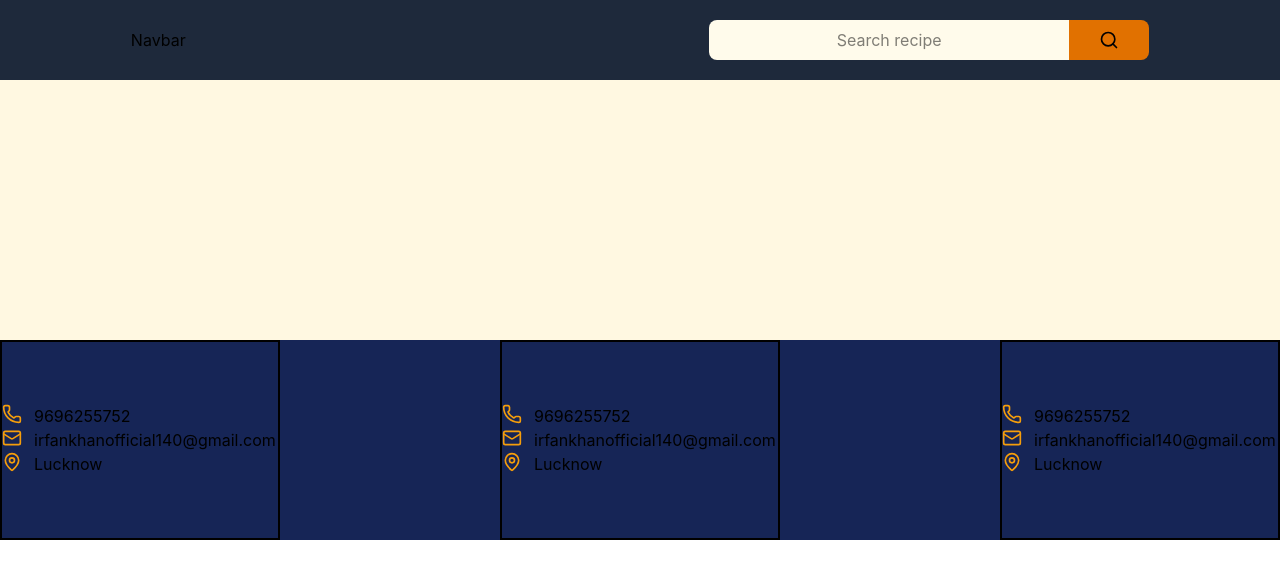
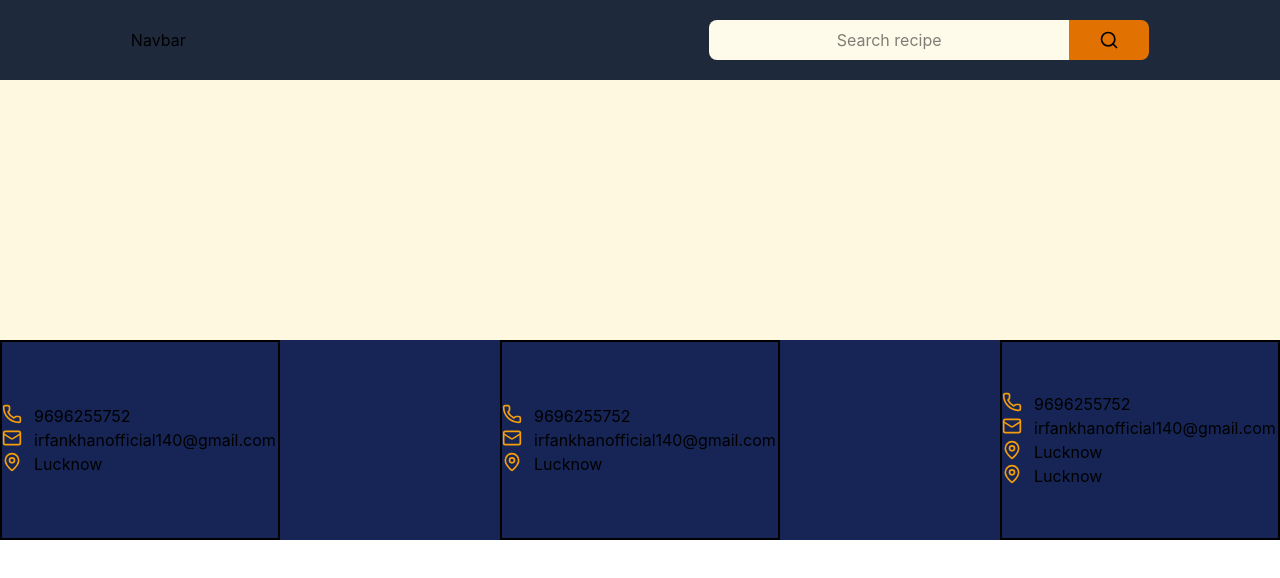
Before and after one commit to DevIrfankhan/FoodsRecipe, a React (Vite) app: page /recipe/1 in a window 1280 px wide. Shown: the top 578 px of the page. Built offline with nearby package versions, Linux system fonts and the light colour scheme; no server answers.

Commit message:
New Update

```diff
--- a/src/components/Footer.jsx
+++ b/src/components/Footer.jsx
@@ -53,6 +53,10 @@ const Footer = () => {
           < MapPin size={20} className="text-[#F59E0B]" />
           <span> {listInfo.location} </span>
         </div>
+        <div className="flex gap-3" >
+          < MapPin size={20} className="text-[#F59E0B]" />
+          <span> {listInfo.location} </span>
+        </div>
 
 
 
```
